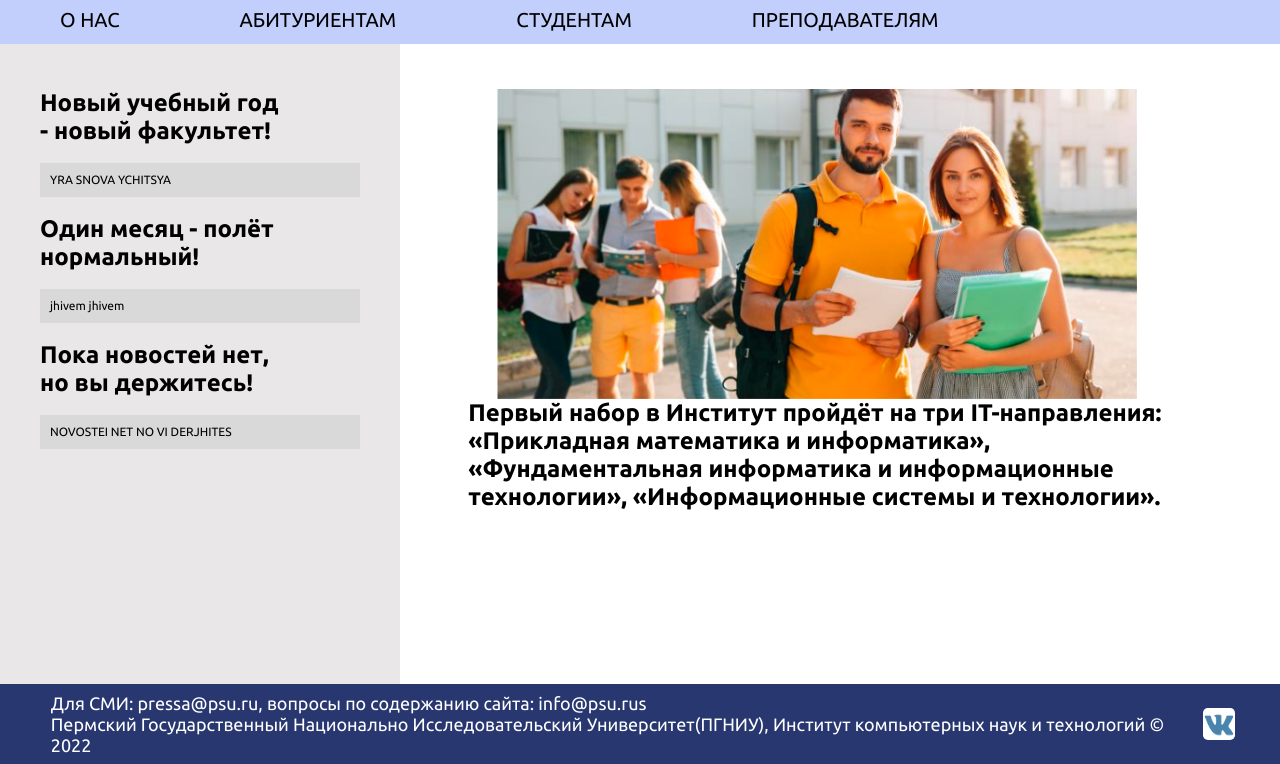
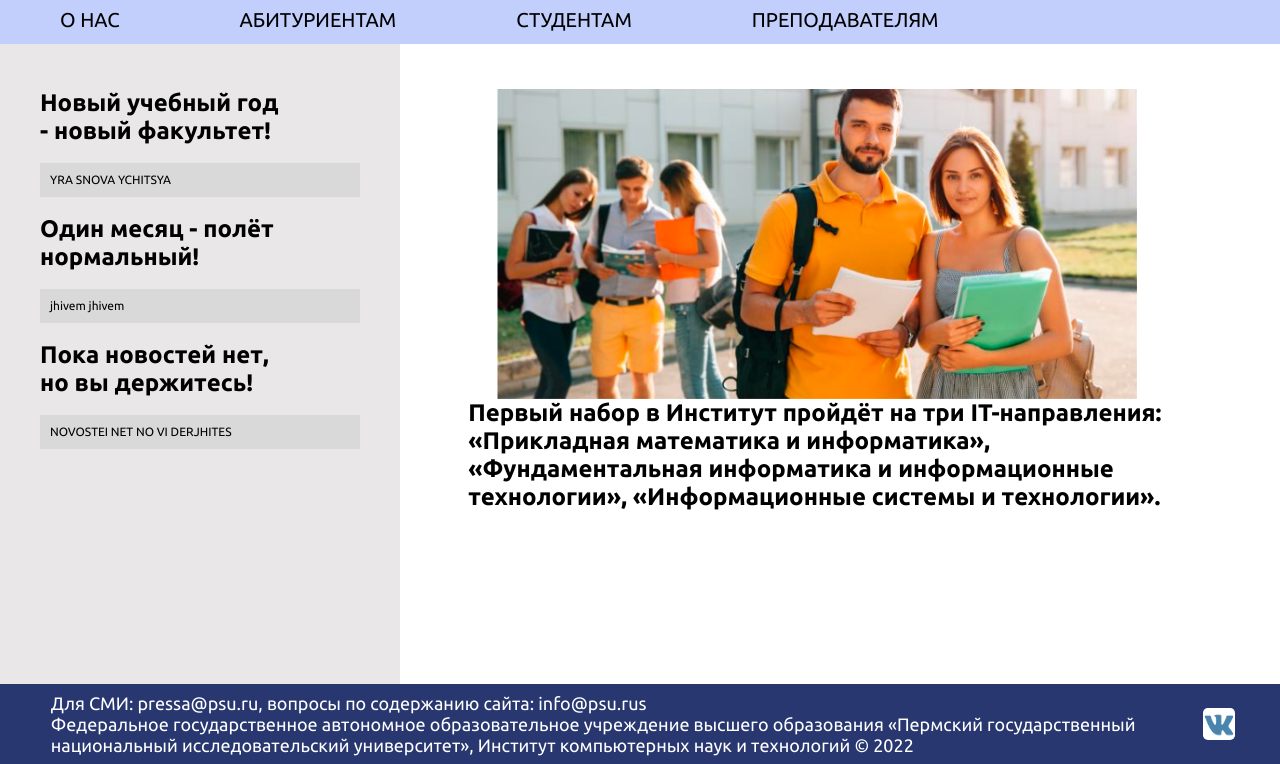
Before and after one commit to joinplex/web-2, a plain HTML site: page 2 лаба/index.html in a window 1280 px wide. Shown: the part 84-848 px from the top of the page. Drawn offline with Linux system fonts and the light colour scheme.

Commit message:
Update index.html

```diff
--- a/2 лаба/index.html
+++ b/2 лаба/index.html
@@ -68,7 +68,7 @@
       <div class="txt">
         Для СМИ: pressa@psu.ru, вопросы по содержанию сайта: info@psu.rus
         <br />
-        Пермский Государственный Национально Исследовательский Университет(ПГНИУ), Институт
+        Федеральное государственное автономное образовательное учреждение высшего образования «Пермский государственный национальный исследовательский университет», Институт
         компьютерных наук и технологий © 2022
       </div>
       <div class="vk1"><img class="vk" src="vk.png" alt="" /></div>
```
